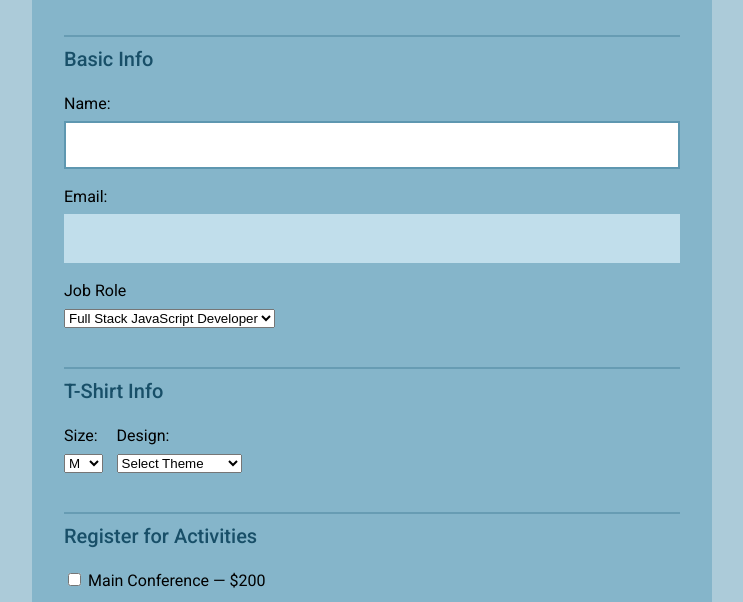
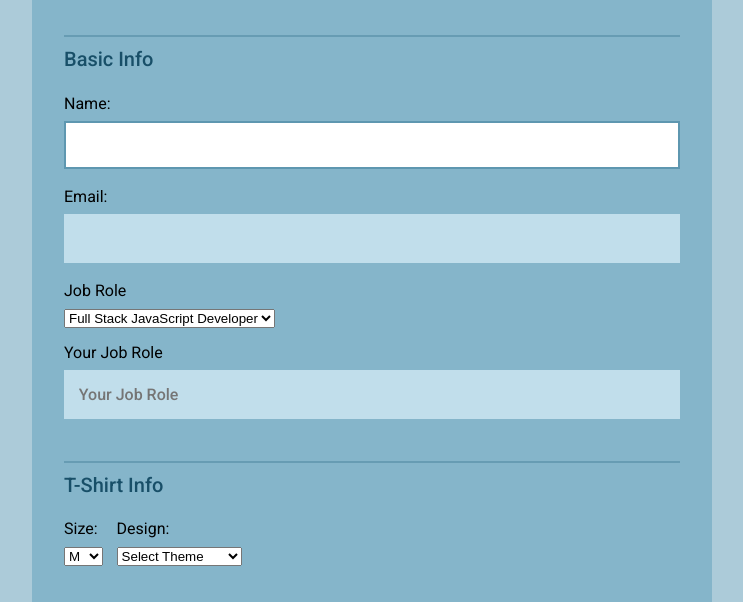
Before and after one commit to abigailbarrera/Tech-Degree-JS-Project-3, a plain HTML site: page index.html in a window 1280 px wide. Shown: the part 191-793 px from the top of the page, without its empty margins (268-1011 px from the left). Drawn offline with Linux system fonts and the light colour scheme.

Commit message:
fixed the other job placeholder

```diff
--- a/index.html
+++ b/index.html
@@ -35,6 +35,8 @@
           <option value="student">Student</option>
           <option value="other">Other</option>
         </select>
+        <label for="other-input" id="other-title-label">Your Job Role</label>
+        <input type="text" id="other-title" placeholder="Your Job Role">
       </fieldset>
 
       <fieldset class="shirt">
```
